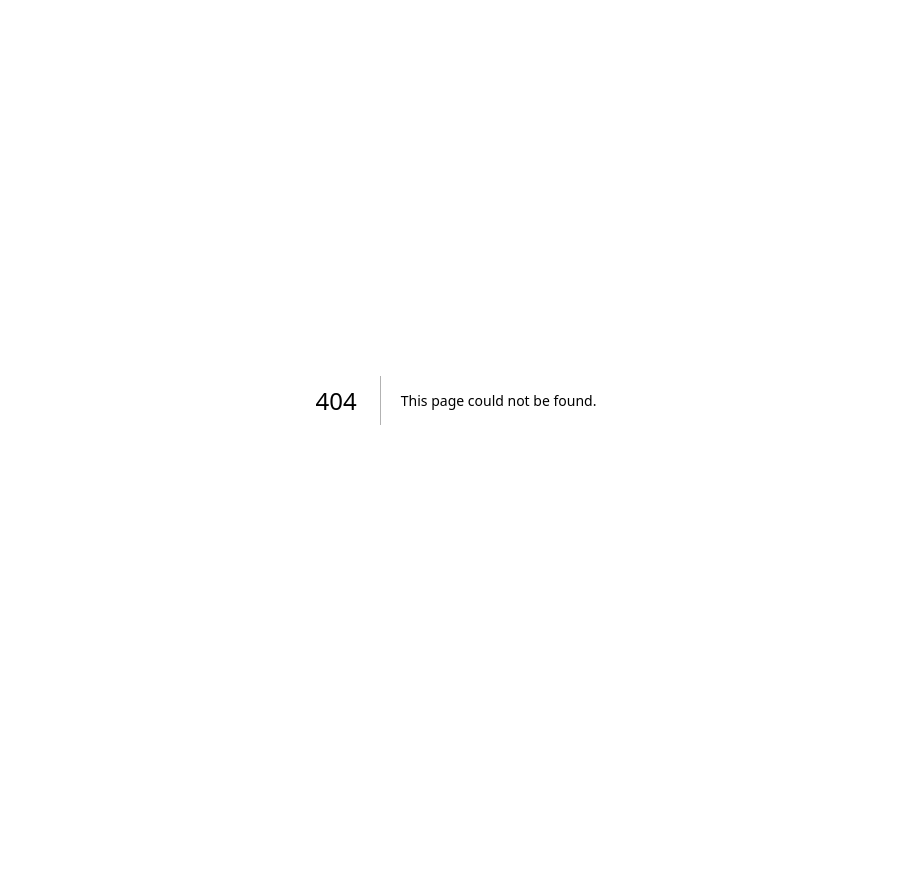
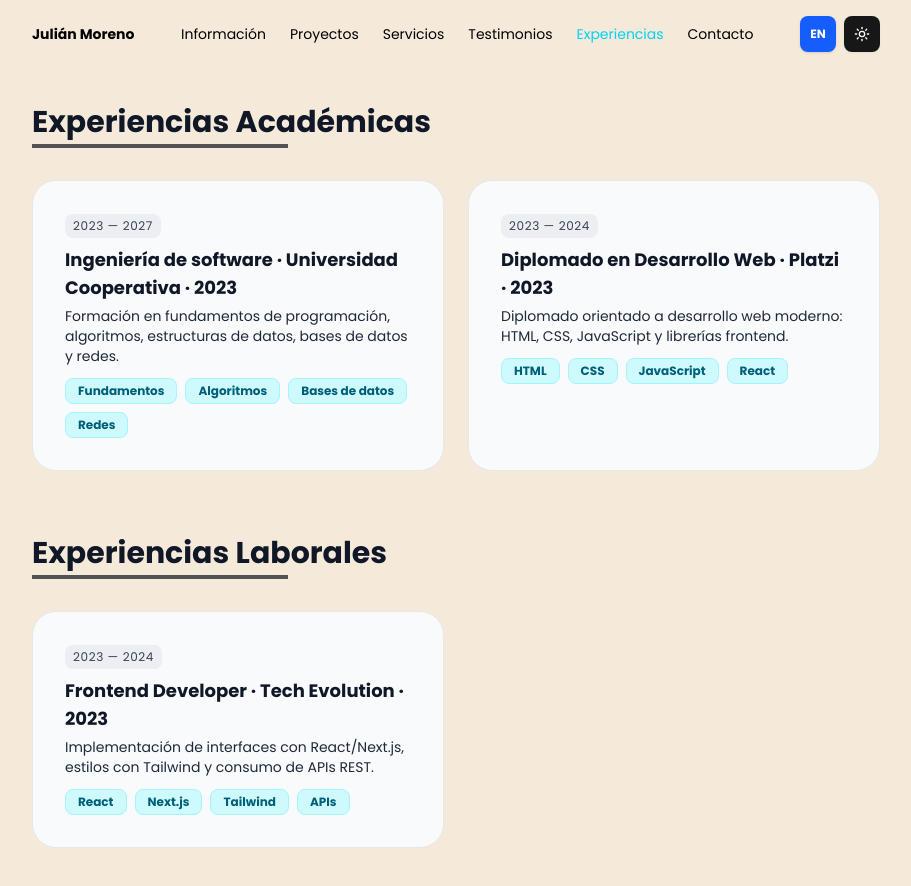
Before and after one commit to JulianMoreno627/Portafoleo-Julian-Moreno, a Next.js app: page /experiencias in a window 1280 px wide. Before the commit this address had no page. Shown: the whole page, without its empty margins (184-1095 px from the left). Before the commit the page ends 800 px from the top, so only its background shows below. Built offline with nearby package versions, Linux system fonts and the light colour scheme; what @midudev/tailwind-animations would draw is missing.

Commit message:
Agrego Boton de Experiencias

```diff
--- /dev/null
+++ b/src/app/experiencias/page.tsx
@@ -0,0 +1,133 @@
+"use client";
+
+import React from "react";
+import Navbar from "@/components/Navbar";
+import { useTheme } from "@/components/ThemeProvider";
+import { useLanguage } from "@/components/LanguageProvider";
+import SpotlightCard from "../templates/SpotlightCard";
+
+
+type ExperienceItem = {
+  category: 'academic' | 'work';
+  titleKey: string; // main line
+  descKey: string; // description
+  icon: 'grad' | 'brief';
+  period: string; // e.g. 2023 — 2027
+  tagsEs: string[];
+  tagsEn: string[];
+};
+
+export default function ExperienciasPage() {
+  const { darkMode } = useTheme();
+  const { t, language } = useLanguage();
+
+  return (
+    <main
+      className={`min-h-screen ${
+        darkMode ? "bg-[#202023] text-white" : "bg-[#f5e9da] text-black"
+      } transition-colors duration-300`}
+    >
+      <Navbar />
+
+      <section className="w-full max-w-4xl mx-auto px-6 py-10 mt-16">
+        <div className="mb-8 animate-fade-in-right">
+          <h1 className={`text-3xl font-bold mb-1 ${darkMode ? "text-white" : "text-gray-900"}`}>
+            {language === 'es' ? 'Experiencias Académicas' : 'Academic Experience'}
+          </h1>
+          <div className="h-1 w-64 mb-8 bg-neutral-600"></div>
+        </div>
+
+        {/* Sección Académica estilo Testimonios */}
+        <div className="mb-16">
+          <div className="grid grid-cols-1 md:grid-cols-2 gap-6">
+            {([
+                {
+                  category: 'academic',
+                  titleKey: 'experiences.academic.item1',
+                  descKey: 'experiences.academic.item1.desc',
+                  icon: 'grad',
+                  period: '2023 — 2027',
+                  tagsEs: ['Fundamentos', 'Algoritmos', 'Bases de datos', 'Redes'],
+                  tagsEn: ['Foundations', 'Algorithms', 'Databases', 'Networks'],
+                },
+                {
+                  category: 'academic',
+                  titleKey: 'experiences.academic.item2',
+                  descKey: 'experiences.academic.item2.desc',
+                  icon: 'grad',
+                  period: '2023 — 2024',
+                  tagsEs: ['HTML', 'CSS', 'JavaScript', 'React'],
+                  tagsEn: ['HTML', 'CSS', 'JavaScript', 'React'],
+                },
+              ] as ExperienceItem[]).map((item, i) => (
+                <SpotlightCard
+                  key={`a-${i}`}
+                  variant={darkMode ? 'dark' : 'light'}
+                  spotlightColor={darkMode ? 'rgba(0, 229, 255, 0.12)' : 'rgba(0, 199, 255, 0.18)'}
+                  className="group hover:scale-[1.02] hover:shadow-lg transition-transform duration-300"
+                >
+                  <div className="flex flex-col">
+                    <div className="mb-2">
+                      <span className={`${darkMode ? 'text-gray-300 bg-white/5' : 'text-gray-700 bg-gray-200/60'} inline-block text-xs font-medium uppercase tracking-wider rounded-md px-2 py-1`}>{item.period}</span>
+                    </div>
+                    <h3 className={`text-lg font-semibold ${darkMode ? 'text-white' : 'text-gray-900'} mb-1`}>{t(item.titleKey).replace(/\s*[•\-–—]\s*\d{4}(?:\s*[–—\-]\s*\d{4})?$/, '')}</h3>
+                    <p className={`${darkMode ? 'text-gray-300' : 'text-gray-800'} text-sm mb-3`}>{t(item.descKey)}</p>
+                    <div className="flex flex-wrap gap-2">
+                      {(language === 'es' ? item.tagsEs : item.tagsEn).map((tag, idx) => (
+                        <span key={idx} className={`${darkMode ? 'bg-cyan-900 text-cyan-200' : 'bg-cyan-100 text-cyan-800 border border-cyan-200'} px-3 py-1 rounded-md text-xs font-semibold`}>{tag}</span>
+                      ))}
+                    </div>
+                  </div>
+                </SpotlightCard>
+              ))}
+          </div>
+        </div>
+
+        {/* Encabezado: Experiencias Laborales */}
+        <div className="mb-8 animate-fade-in-right">
+          <h2 className={`text-3xl font-bold mb-1 ${darkMode ? 'text-white' : 'text-gray-900'}`}>
+            {language === 'es' ? 'Experiencias Laborales' : 'Work Experience'}
+          </h2>
+          <div className="h-1 w-64 mb-8 bg-neutral-600"></div>
+        </div>
+
+        {/* Sección Laboral estilo Testimonios */}
+        <div>
+          <div className="grid grid-cols-1 md:grid-cols-2 gap-6">
+            {([
+                {
+                  category: 'work',
+                  titleKey: 'experiences.work.item1',
+                  descKey: 'experiences.work.item1.desc',
+                  icon: 'brief',
+                  period: '2023 — 2024',
+                  tagsEs: ['React', 'Next.js', 'Tailwind', 'APIs'],
+                  tagsEn: ['React', 'Next.js', 'Tailwind', 'APIs'],
+                },
+              ] as ExperienceItem[]).map((item, i) => (
+                <SpotlightCard
+                  key={`w-${i}`}
+                  variant={darkMode ? 'dark' : 'light'}
+                  spotlightColor={darkMode ? 'rgba(0, 229, 255, 0.12)' : 'rgba(0, 199, 255, 0.18)'}
+                  className="group hover:scale-[1.02] hover:shadow-lg transition-transform duration-300"
+                >
+                  <div className="flex flex-col">
+                    <div className="mb-2">
+                      <span className={`${darkMode ? 'text-gray-300 bg-white/5' : 'text-gray-700 bg-gray-200/60'} inline-block text-xs font-medium uppercase tracking-wider rounded-md px-2 py-1`}>{item.period}</span>
+                    </div>
+                    <h3 className={`text-lg font-semibold ${darkMode ? 'text-white' : 'text-gray-900'} mb-1`}>{t(item.titleKey).replace(/\s*[•\-–—]\s*\d{4}(?:\s*[–—\-]\s*\d{4})?$/, '')}</h3>
+                    <p className={`${darkMode ? 'text-gray-300' : 'text-gray-800'} text-sm mb-3`}>{t(item.descKey)}</p>
+                    <div className="flex flex-wrap gap-2">
+                      {(language === 'es' ? item.tagsEs : item.tagsEn).map((tag, idx) => (
+                        <span key={idx} className={`${darkMode ? 'bg-cyan-900 text-cyan-200' : 'bg-cyan-100 text-cyan-800 border border-cyan-200'} px-3 py-1 rounded-md text-xs font-semibold`}>{tag}</span>
+                      ))}
+                    </div>
+                  </div>
+                </SpotlightCard>
+              ))}
+          </div>
+        </div>
+      </section>
+    </main>
+  );
+}
--- a/src/components/LanguageProvider.tsx
+++ b/src/components/LanguageProvider.tsx
@@ -21,6 +21,7 @@ const translations = {
     'nav.services': 'Servicios',
     'nav.about': 'Información',
     'nav.testimonials': 'Testimonios',
+    'nav.experiences': 'Experiencias',
     'nav.contact': 'Contacto',
 
     // Home page
@@ -113,6 +114,17 @@ const translations = {
     'testimonials.title': 'Testimonios',
     'testimonials.subtitle': 'Lo que dicen clientes y colaboradores',
     'testimonials.description': 'Algunas palabras de personas con quienes he trabajado. Gracias por su confianza.',
+
+    // Experiences page
+    'experiences.title': 'Experiencias',
+    'experiences.academic.title': 'Experiencia Académica',
+    'experiences.academic.item1': 'Ingeniería de software · Universidad Cooperativa · 2023-2027',
+    'experiences.academic.item2': 'Diplomado en Desarrollo Web · Platzi · 2023-2024',
+    'experiences.academic.item1.desc': 'Formación en fundamentos de programación, algoritmos, estructuras de datos, bases de datos y redes.',
+    'experiences.academic.item2.desc': 'Diplomado orientado a desarrollo web moderno: HTML, CSS, JavaScript y librerías frontend.',
+    'experiences.work.title': 'Experiencia Laboral',
+    'experiences.work.item1': 'Frontend Developer · Tech Evolution · 2023-2024',
+    'experiences.work.item1.desc': 'Implementación de interfaces con React/Next.js, estilos con Tailwind y consumo de APIs REST.',
   },
   en: {
     // Navbar
@@ -121,6 +133,7 @@ const translations = {
     'nav.services': 'Services',
     'nav.about': 'About',
     'nav.testimonials': 'Testimonials',
+    'nav.experiences': 'Experiences',
     'nav.contact': 'Contact',
 
     // Home page
@@ -213,6 +226,17 @@ const translations = {
     'testimonials.title': 'Testimonials',
     'testimonials.subtitle': 'What clients and collaborators say',
     'testimonials.description': 'A few words from people I have worked with. Thank you for your trust.',
+
+    // Experiences page
+    'experiences.title': 'Experiences',
+    'experiences.academic.title': 'Academic Experience',
+    'experiences.academic.item1': 'Software Engineering · Universidad Cooperativa · 2023-2027',
+    'experiences.academic.item2': 'Web Development Diploma · Platzi · 2023-2024',
+    'experiences.academic.item1.desc': 'Training in programming fundamentals, algorithms, data structures, databases and networks.',
+    'experiences.academic.item2.desc': 'Diploma focused on modern web development: HTML, CSS, JavaScript and frontend libraries.',
+    'experiences.work.title': 'Work Experience',
+    'experiences.work.item1': 'Frontend Developer · Tech Evolution · 2023-2024',
+    'experiences.work.item1.desc': 'Built interfaces with React/Next.js, styled with Tailwind, and integrated REST APIs.',
   }
 };
 
--- a/src/components/Navbar.tsx
+++ b/src/components/Navbar.tsx
@@ -82,6 +82,16 @@ export default function Navbar() {
             {t('nav.testimonials')}
           </div>
           <div
+            onClick={() => router.push('/experiencias')}
+            className={`transition-all duration-200 transform hover:scale-[1.02] cursor-pointer ${
+              isActive("/experiencias")
+                ? "text-cyan-400"
+                : "hover:text-cyan-400"
+            }`}
+          >
+            {t('nav.experiences')}
+          </div>
+          <div
             onClick={() => router.push('/contacto')}
             className={`transition-all duration-200 transform hover:scale-[1.02] cursor-pointer ${
               isActive("/contacto")
```
